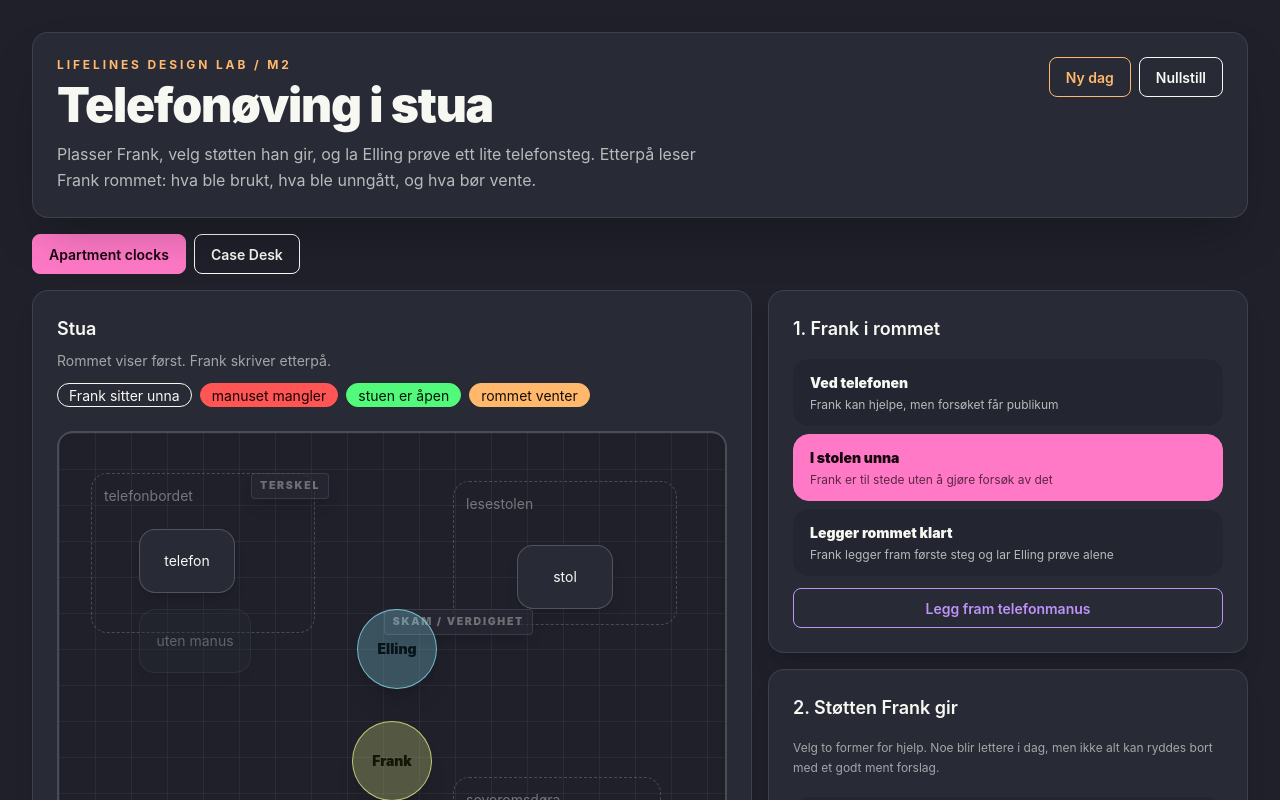
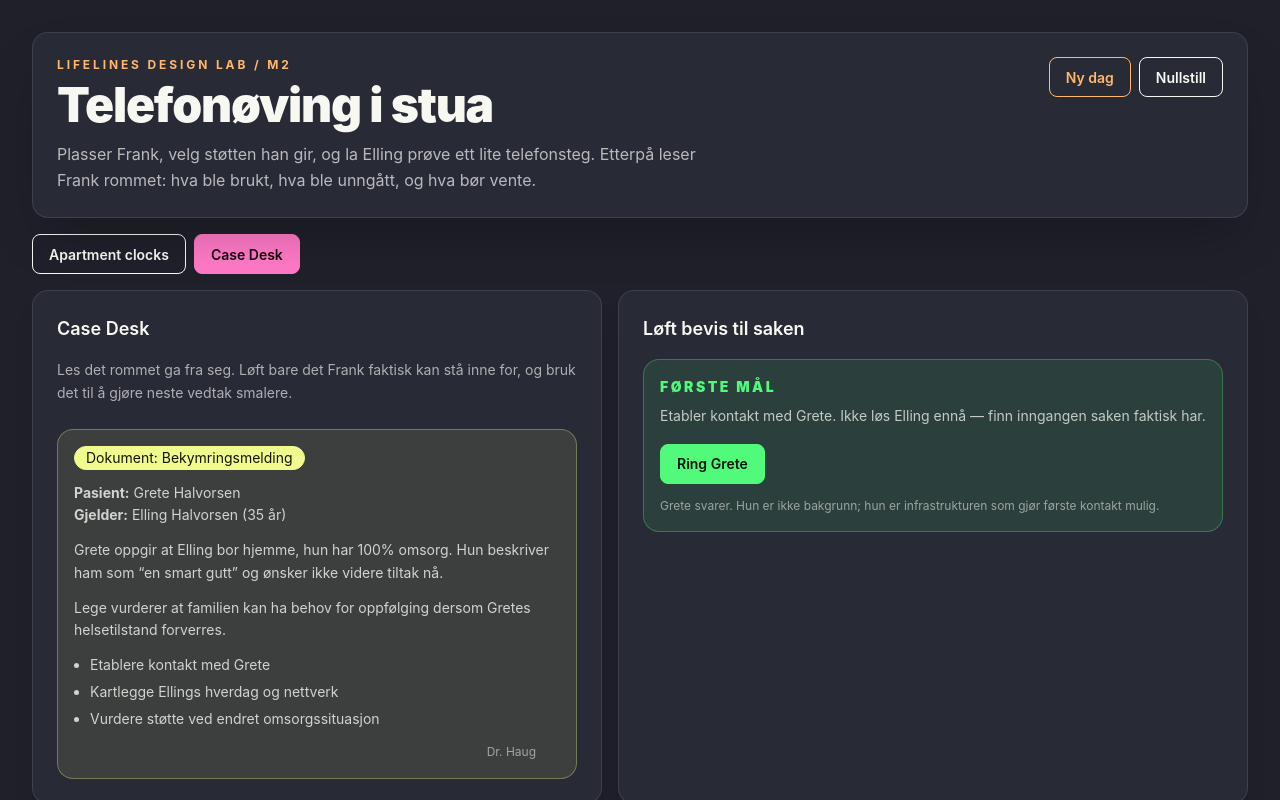
Before and after one commit to TerjeBallestad/lifelines-design-lab, a React (Vite) app: page / in a window 1280 px wide. Shown: the top 800 px of the page. Built offline with nearby package versions, Linux system fonts and the light colour scheme.

Commit message:
Start lab at bekymringsmelding desk

```diff
--- a/src/components/PhonePracticeLab.tsx
+++ b/src/components/PhonePracticeLab.tsx
@@ -92,6 +92,10 @@ const actorCopy: Record<string, string> = {
   Room: 'Stua',
 };
 
+const initialConcernDocumentLabel = 'Bekymringsmelding';
+const initialConcernObjective = 'Etabler kontakt med Grete';
+const initialConcernAction = 'Ring Grete';
+
 const frictionCopy: Record<string, string> = {
   'dignity preserved through ridicule': 'verdighet bevart gjennom latterliggjøring',
   'first step possible, conversation still too large': 'første steg mulig, samtalen for stor',
@@ -104,6 +108,7 @@ const frictionCopy: Record<string, string> = {
   'setup changed': 'Frank endret rommet',
   'Frank too close?': 'Frank står kanskje for nært',
   'new day / fresh capacity': 'ny dag, litt nytt rom',
+  'Grete still carries the doorway': 'Grete bærer fortsatt døråpningen',
   unknown: 'rommet venter',
 };
 
@@ -461,10 +466,36 @@ const CaseDeskSurface = observer(function CaseDeskSurface() {
           gjøre neste vedtak smalere.
         </p>
         {!latest ? (
-          <EmptyState>
-            Ingen dokumenter ennå. Kjør ett telefonforsøk i Apartment først, så får pulten noe å
-            arbeide med.
-          </EmptyState>
+          <div className="mt-4 grid gap-4">
+            <article className="rounded-box border border-warning/30 bg-warning/10 p-4">
+              <div className="badge badge-warning mb-3">
+                Dokument: {initialConcernDocumentLabel}
+              </div>
+              <div className="space-y-3 text-sm leading-relaxed text-base-content/80">
+                <p>
+                  <strong>Pasient:</strong> Grete Halvorsen
+                  <br />
+                  <strong>Gjelder:</strong> Elling Halvorsen (35 år)
+                </p>
+                <p>
+                  Grete oppgir at Elling bor hjemme, hun har 100% omsorg. Hun beskriver ham som “en
+                  smart gutt” og ønsker ikke videre tiltak nå.
+                </p>
+                <p>
+                  Lege vurderer at familien kan ha behov for oppfølging dersom Gretes helsetilstand
+                  forverres.
+                </p>
+                <ul className="ml-4 list-disc space-y-1">
+                  <li>Etablere kontakt med Grete</li>
+                  <li>Kartlegge Ellings hverdag og nettverk</li>
+                  <li>Vurdere støtte ved endret omsorgssituasjon</li>
+                </ul>
+                <p className="text-xs leading-relaxed text-base-content/55 float-end pr-6">
+                  Dr. Haug
+                </p>
+              </div>
+            </article>
+          </div>
         ) : (
           <div className="mt-4 grid gap-4">
             <article className="rounded-box border border-base-content/10 bg-base-200 p-4">
@@ -485,7 +516,22 @@ const CaseDeskSurface = observer(function CaseDeskSurface() {
       <Panel>
         <SectionTitle>Løft bevis til saken</SectionTitle>
         {!latest ? (
-          <EmptyState>Casework-delen låser seg ikke opp før rommet har svart.</EmptyState>
+          <div className="rounded-box border border-success/30 bg-success/10 p-4">
+            <div className="font-black uppercase tracking-[0.18em] text-success">Første mål</div>
+            <p className="mt-2 text-sm leading-relaxed text-base-content/75">
+              {initialConcernObjective}. Ikke løs Elling ennå — finn inngangen saken faktisk har.
+            </p>
+            <button
+              className="btn btn-success mt-4"
+              onClick={() => store.callGreteFromConcernReport()}
+            >
+              {initialConcernAction}
+            </button>
+            <p className="mt-3 text-xs leading-relaxed text-base-content/55">
+              Grete svarer. Hun er ikke bakgrunn; hun er infrastrukturen som gjør første kontakt
+              mulig.
+            </p>
+          </div>
         ) : (
           <>
             <div className="grid gap-2">
--- a/src/stores/RootStore.tsx
+++ b/src/stores/RootStore.tsx
@@ -36,7 +36,7 @@ export class RootStore {
     ellingState: 'prickly',
   };
 
-  labMode: 'apartment' | 'desk' = 'apartment';
+  labMode: 'apartment' | 'desk' = 'desk';
   selectedApproachId: PhoneApproachId = 'none';
   selectedSupportIds: SupportModeId[] = ['practical_help', 'humor_play'];
   frankStance: FrankStance = 'matter_of_fact';
@@ -76,6 +76,13 @@ export class RootStore {
 
   applyDeskVedtak(id: PhoneApproachId): void {
     this.setApproach(id);
+    this.labMode = 'apartment';
+  }
+
+  callGreteFromConcernReport(): void {
+    this.setApproach('grete_primes_first');
+    this.client.trust = Math.min(1, this.client.trust + 0.06);
+    this.room.lastFriction = 'Grete still carries the doorway';
     this.labMode = 'apartment';
   }
 
@@ -160,7 +167,7 @@ export class RootStore {
     this.room = { ...startingRoom };
     this.attempts = [];
     this.selectedDeskEvidenceIds = [];
-    this.labMode = 'apartment';
+    this.labMode = 'desk';
   }
 
   get selectedDie(): DiePoolItem | undefined {
```
Also changed, not shown: 1 other file (tests, documents, lock files or other folders).
